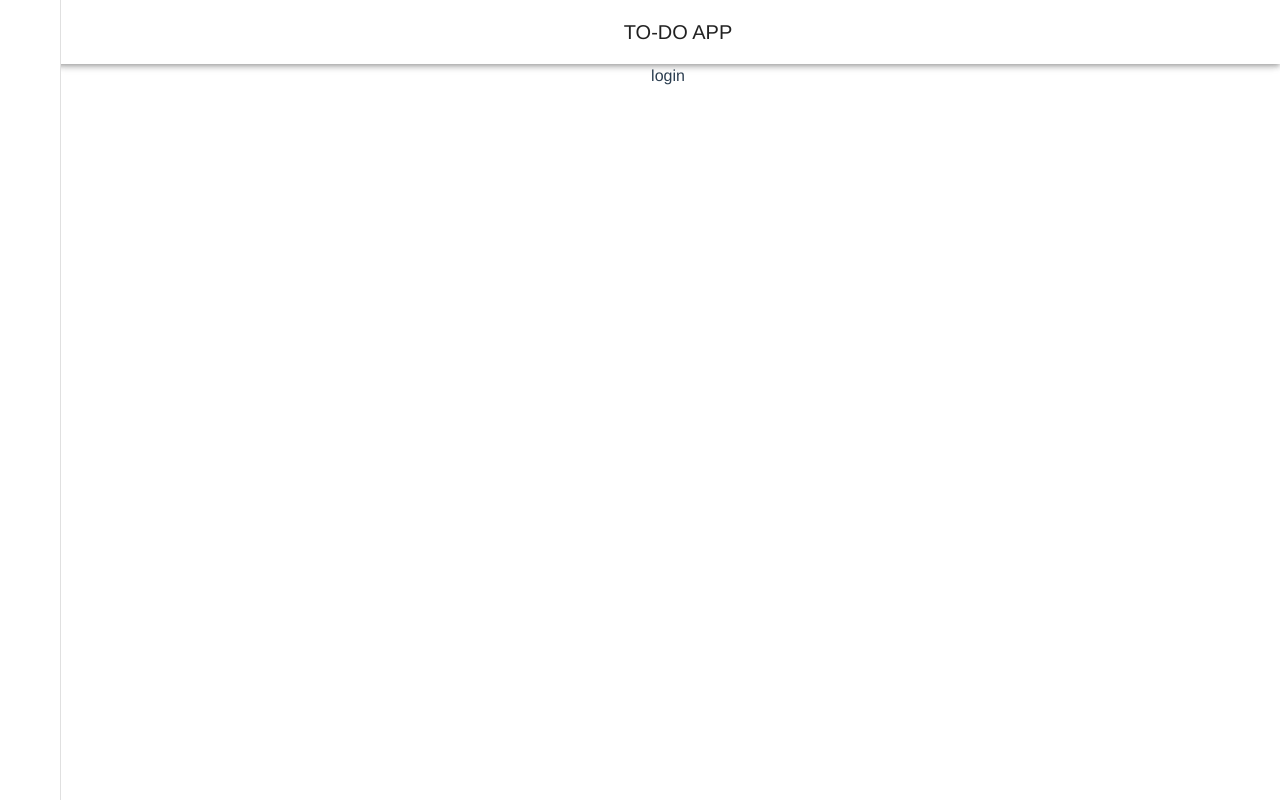
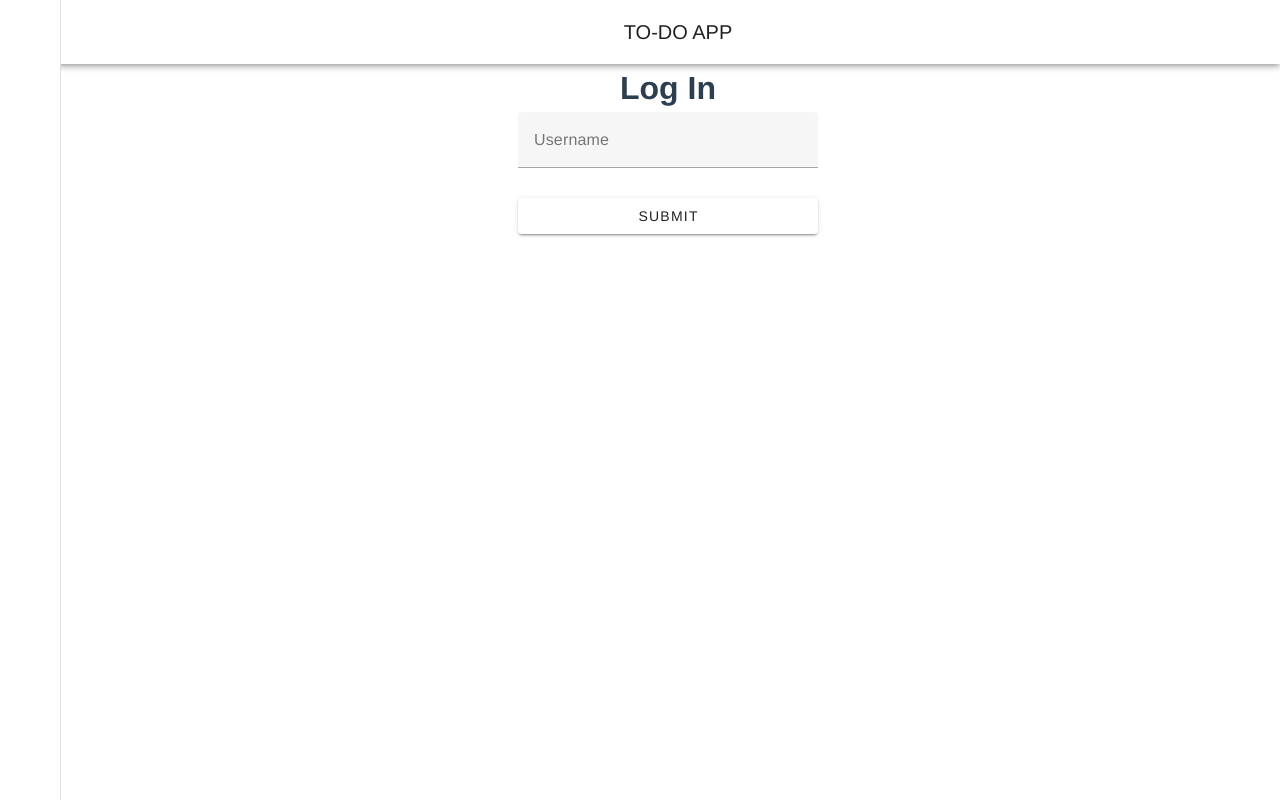
Before and after one commit to ColdBlood237/vue-todo-app, a Vue app: page /login in a window 1280 px wide. Built offline with nearby package versions, Linux system fonts and the light colour scheme; grey boxes are pictures that could not be loaded.

Commit message:
Implement a login form and display the author of the tasks

```diff
--- a/src/components/Drawer.vue
+++ b/src/components/Drawer.vue
@@ -7,7 +7,7 @@
   >
     <v-list-item
       prepend-avatar="https://randomuser.me/api/portraits/men/85.jpg"
-      title="Anonymous"
+      :title="user ? user : 'Anonymous'"
       nav
     >
       <template v-slot:append>
@@ -36,26 +36,38 @@
           value="completed"
         ></v-list-item>
       </router-link>
-      <router-link :to="{ name: 'login' }">
+      <router-link v-if="!user" :to="{ name: 'login' }">
         <v-list-item
           prepend-icon="mdi-login-variant"
           title="Log in"
           value="login"
         ></v-list-item>
       </router-link>
+      <v-btn @click="logOut" variant="text" v-else>Log out</v-btn>
     </v-list>
   </v-navigation-drawer>
 </template>
 
 <script>
+import { onMounted, ref } from "vue";
+
 export default {
   name: "Drawer",
+  setup() {
+    const drawer = ref(true);
+    const rail = ref(true);
+    const user = ref(null);
 
-  data() {
-    return {
-      drawer: true,
-      rail: true,
-    };
+    function logOut() {
+      localStorage.removeItem("user");
+      user.value = null;
+    }
+
+    onMounted(() => {
+      user.value = localStorage.getItem("user");
+    });
+
+    return { drawer, rail, user, logOut };
   },
 };
 </script>
--- a/src/components/TasksList.vue
+++ b/src/components/TasksList.vue
@@ -15,9 +15,9 @@
 
           <div class="d-flex justify-space-between align-center">
             <v-list-item-title>
-              <span :class="task.completed ? 'text-grey' : 'text-primary'">{{
-                task.title
-              }}</span>
+              <span :class="task.completed ? 'text-grey' : 'text-primary'"
+                >{{ task.title }} - {{ task.user }}</span
+              >
             </v-list-item-title>
 
             <div>
--- a/src/views/LoginView.vue
+++ b/src/views/LoginView.vue
@@ -1,7 +1,40 @@
-<template>login</template>
+<template>
+  <h1>Log In</h1>
+  <v-sheet width="300" class="mx-auto">
+    <v-form @submit.prevent="login">
+      <v-text-field
+        v-model="username"
+        :rules="rules"
+        label="Username"
+      ></v-text-field>
+      <v-btn type="submit" block class="mt-2">Submit</v-btn>
+    </v-form>
+  </v-sheet>
+</template>
 
 <script>
-export default {};
+import { ref } from "vue";
+
+export default {
+  setup() {
+    const username = ref("");
+    const rules = ref([
+      (value) => {
+        if (value) return true;
+        return "You must enter something.";
+      },
+    ]);
+
+    function login() {
+      localStorage.setItem("user", username.value);
+      console.log(localStorage.getItem("user"));
+      username.value = "";
+      window.location = "/tasks";
+    }
+
+    return { username, rules, login };
+  },
+};
 </script>
 
 <style></style>
--- a/src/views/TasksView.vue
+++ b/src/views/TasksView.vue
@@ -11,9 +11,11 @@ import TaskForm from "../components/TaskForm.vue";
 import TasksList from "../components/TasksList.vue";
 
 export default {
+  name: "TaskView",
   components: { TaskForm, TasksList },
   setup() {
     const tasks = ref([""]);
+    const user = ref(null);
 
     function addTask(task) {
       tasks.value.push({
@@ -21,6 +23,7 @@ export default {
         title: task,
         completed: false,
         archived: false,
+        user: user.value ? user.value : "Anonymous",
       });
     }
 
@@ -33,6 +36,7 @@ export default {
         localStorage.setItem("tasks", JSON.stringify([]));
       }
       tasks.value = JSON.parse(localStorage.getItem("tasks"));
+      user.value = localStorage.getItem("user");
     });
 
     watch(
```
